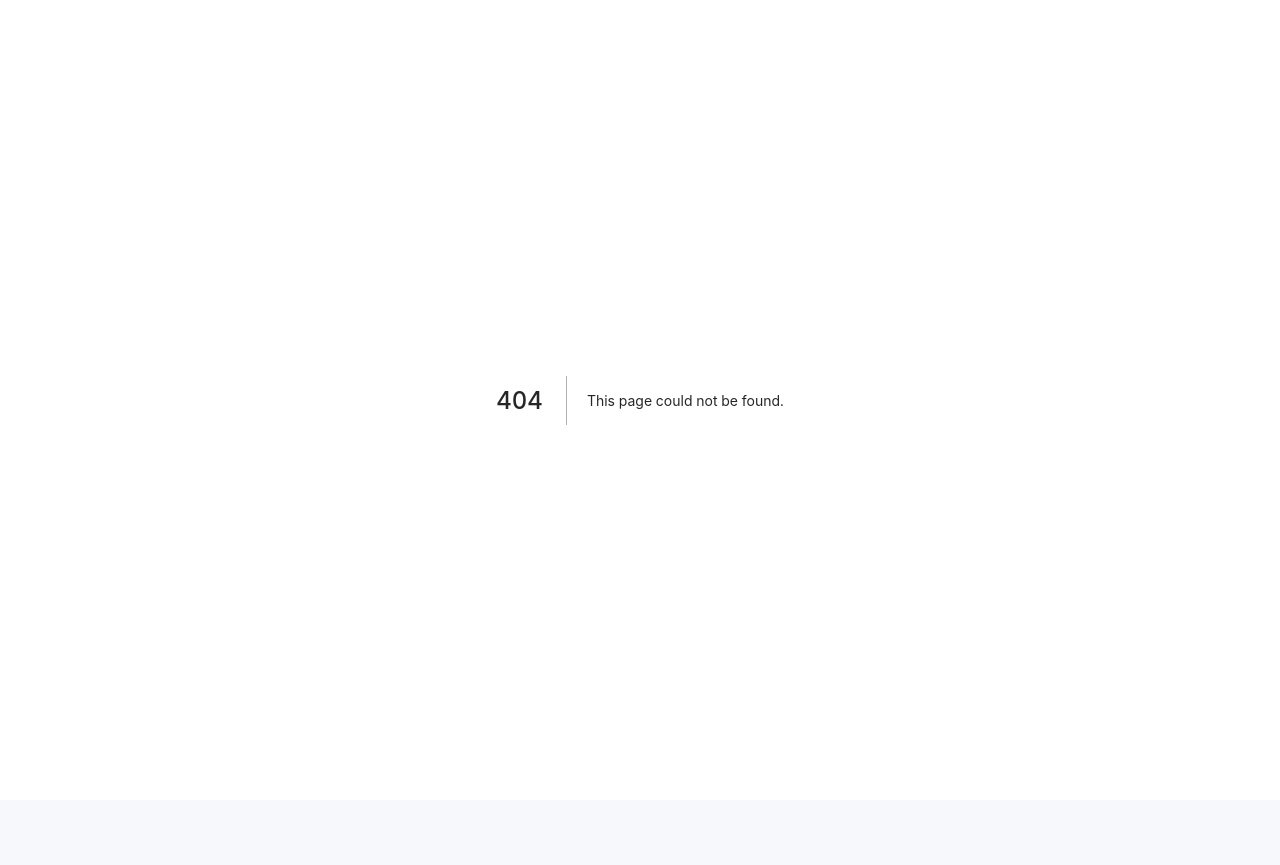
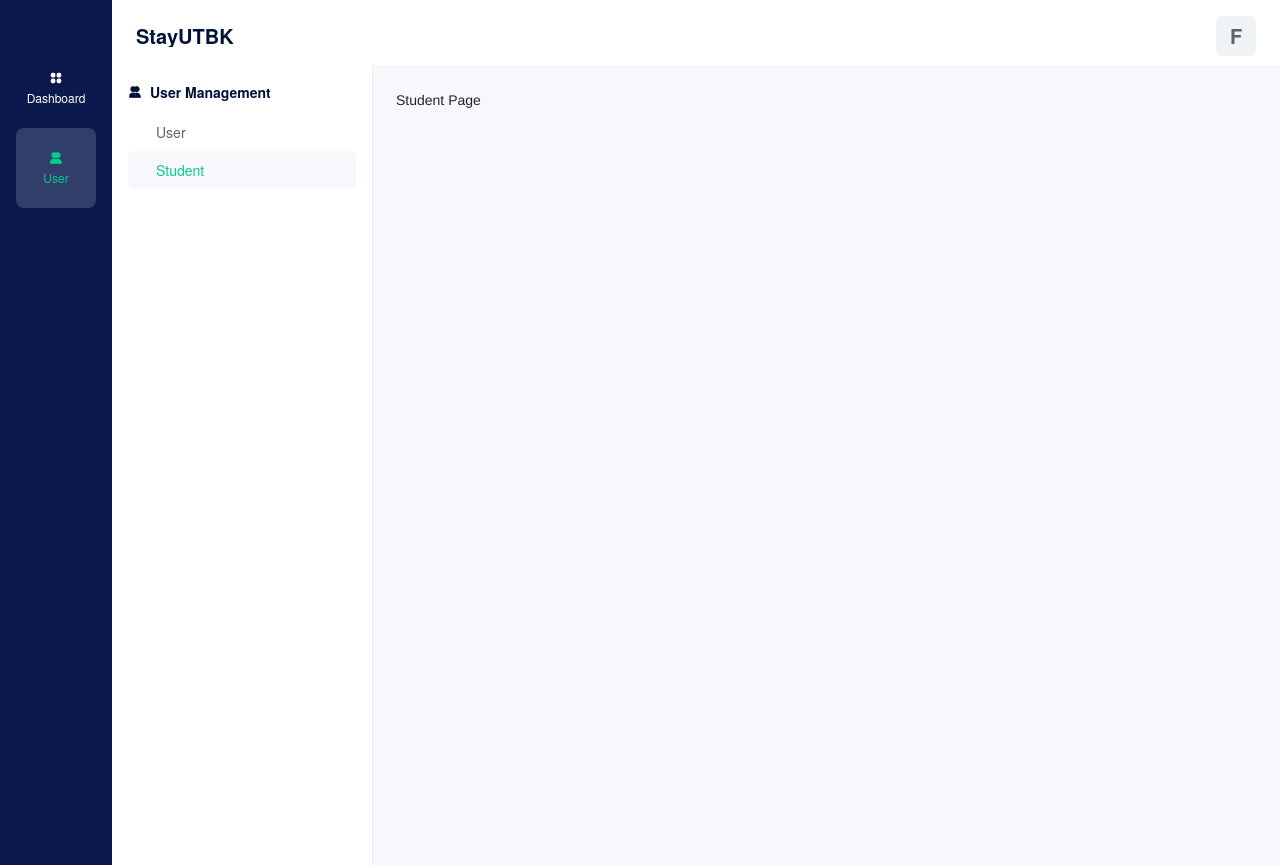
Before and after one commit to finma/stayutbk-owner, a Next.js app: page /user/student in a window 1280 px wide. Before the commit this address had no page. Before the commit the page ends 800 px from the top, so only its background shows below. Built offline with nearby package versions, Linux system fonts and the light colour scheme; a web font is replaced by a local one.

Commit message:
[ADD] add user page

```diff
--- /dev/null
+++ b/pages/user/student.tsx
@@ -0,0 +1,16 @@
+import { ReactElement } from "react";
+import LayoutMain from "../../components/layout/layout-main";
+
+const StudentPage = () => {
+  return (
+    <div>
+      <h1>Student Page</h1>
+    </div>
+  );
+};
+
+StudentPage.getLayout = function getLayout(page: ReactElement) {
+  return <LayoutMain title="StayUTBK - Student">{page}</LayoutMain>;
+};
+
+export default StudentPage;
```
Also changed, not shown: pages/user/user.tsx (added, +16 -0 lines).
